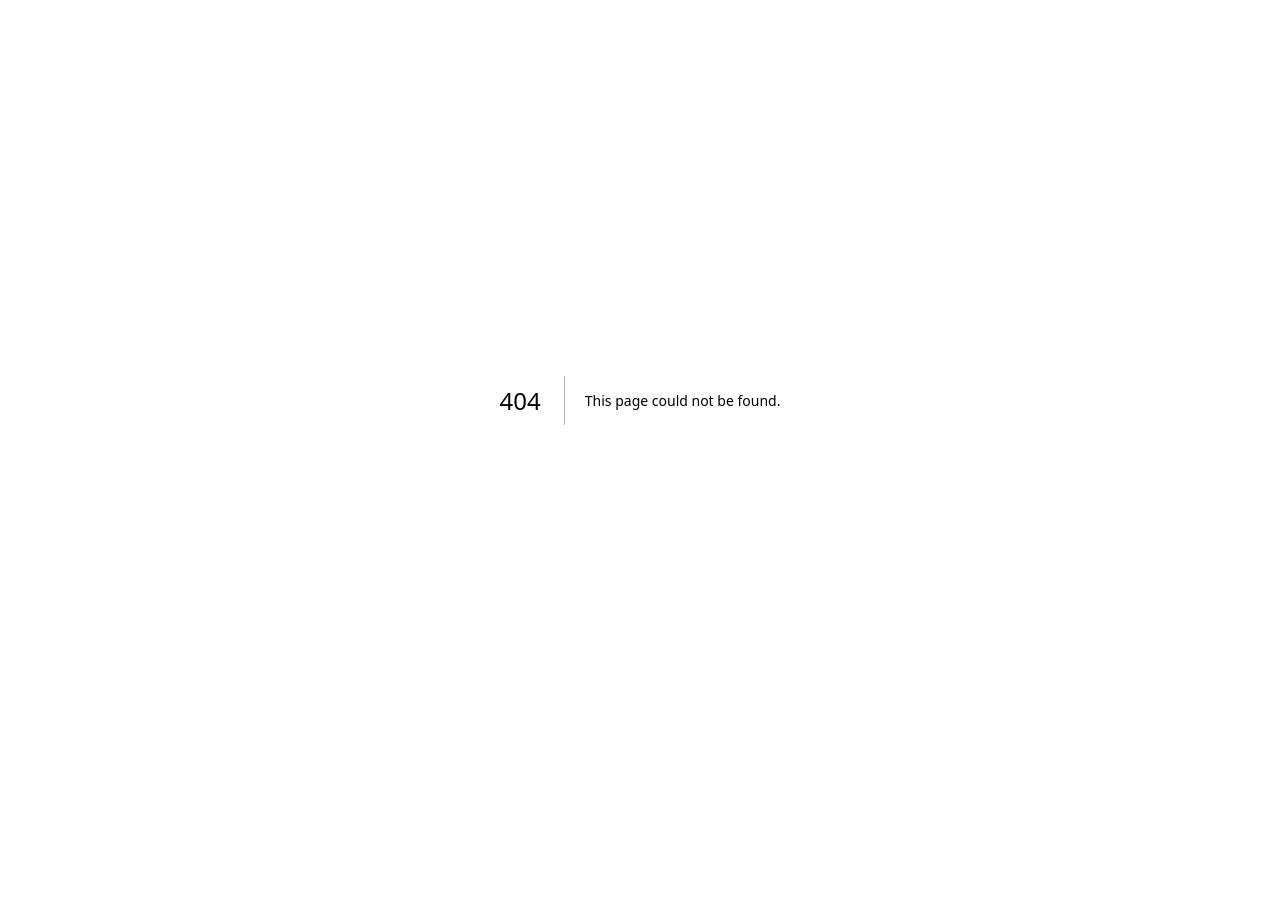
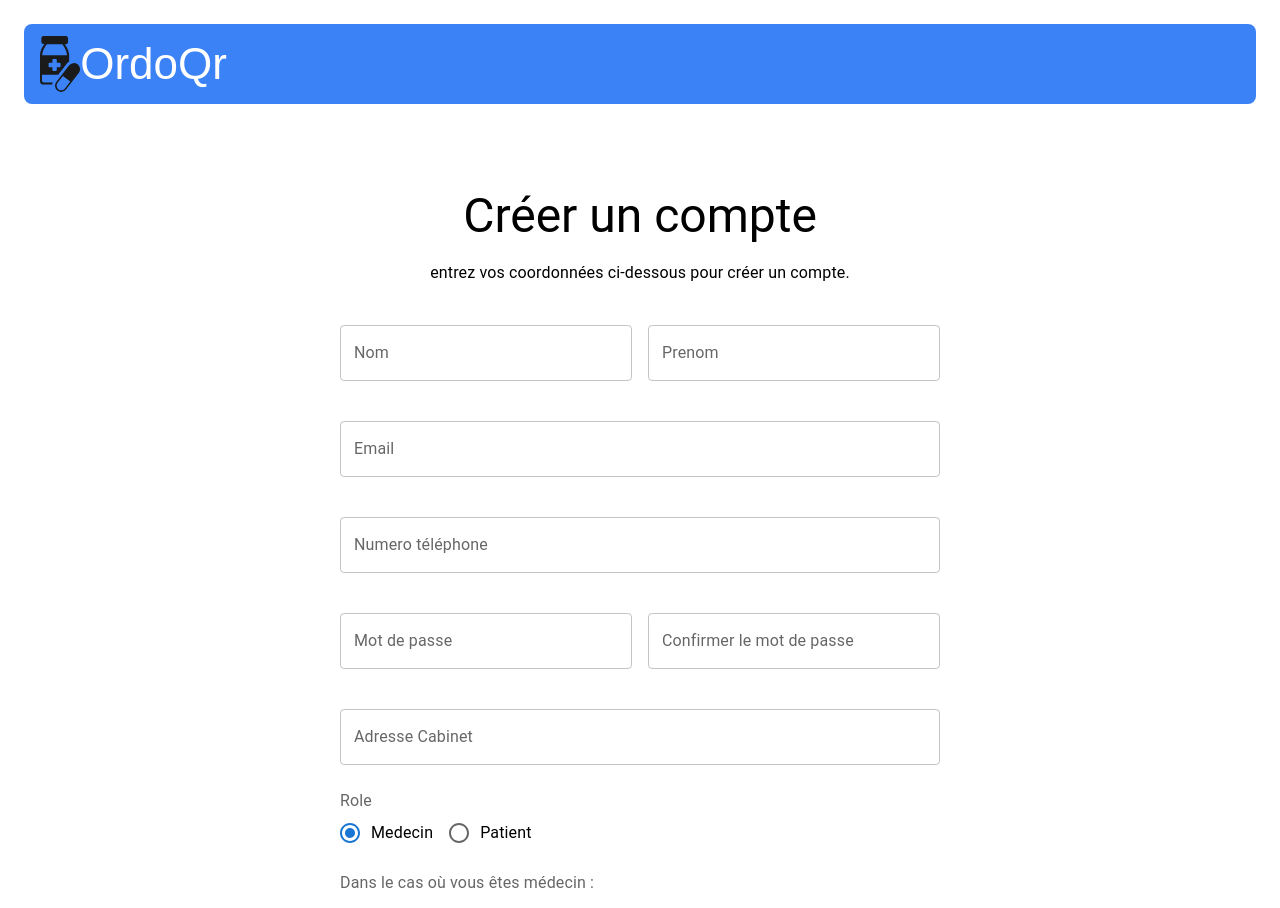
Before and after one commit to omrani-mohamed/OrdoQr, a Next.js app: page /login/register in a window 1280 px wide. Before the commit this address had no page. Shown: the top 908 px of the page. Before the commit the page ends 800 px from the top, so only its background shows below. Built offline with nearby package versions, Linux system fonts and the light colour scheme; a web font is replaced by a local one.

Commit message:
adding register form

```diff
--- a/app/login/page.tsx
+++ b/app/login/page.tsx
@@ -1,6 +1,6 @@
 'use client';
 
-import { Box, Button, Container, TextField, Typography, Grid } from '@mui/material';
+import { Box, Button, Container, TextField, Typography, Grid, FormLabel } from '@mui/material';
 import Image from 'next/image';
 import styled from '@emotion/styled';
 import Logo from '../ui/logo';
@@ -52,7 +52,7 @@
         <Logo />
     </LogoContainer>
     <LoginBox>
-      <Grid container>
+      <Grid container spacing={2}>
         <Grid item xs={12} md={6}>
           <SVGContainer className='rounded-lg'>
             <Image
@@ -89,6 +89,9 @@
                   Se connecter
                 </Button>
               </Link>
+              <Grid item xs={12}>
+                <FormLabel>Vous n&apos;avez pas de compte ? <Link className="text-blue-500" href="/login/register">Créer un compte</Link></FormLabel>
+              </Grid>
             </FormBox>
           </FormContainer>
         </Grid>
--- /dev/null
+++ b/app/login/register/page.tsx
@@ -0,0 +1,120 @@
+'use client';
+
+import React from 'react';
+import { Box, Button, Container, TextField, Typography, Grid, Radio, RadioGroup, FormControlLabel, FormControl, FormLabel } from '@mui/material';
+import styled from '@emotion/styled';
+import Logo from '@/app/ui/logo';
+import Footer from '@/app/ui/footer';
+import Link from 'next/link';
+
+const LoginBox = styled(Box)({
+  display: 'flex',
+  minHeight: '100vh',
+  flexDirection: 'column',
+  alignItems: 'center',
+  justifyContent: 'center',
+  padding: '2rem',
+});
+
+const FormContainer = styled(Container)({
+  display: 'flex',
+  flexDirection: 'column',
+  justifyContent: 'center',
+  alignItems: 'center',
+  padding: '2rem',
+  maxWidth: '100%',
+  '@media (min-width: 600px)': {
+    maxWidth: '600px',
+  },
+});
+
+const FormBox = styled(Box)({
+  display: 'flex',
+  width: '100%',
+  '@media (min-width: 600px)': {
+    width: '600px',
+  },
+});
+
+const LogoContainer = styled('div')({
+  height: '80px',
+  display: 'flex',
+  alignItems: 'center',
+  marginBottom: '20px',
+});
+
+export default function LoginPage() {
+  const [role, setRole] = React.useState('medecin');
+
+  const handleRoleChange = (event: React.ChangeEvent<HTMLInputElement>) => {
+    setRole(event.target.value);
+  };
+
+  return (
+    <main className="flex min-h-screen flex-col p-6">
+      <LogoContainer className='rounded-lg bg-blue-500 p-4'>
+        <Logo />
+      </LogoContainer>
+      <LoginBox>
+        <FormContainer>
+          <Typography variant="h3" component="h1" gutterBottom className='mr-auto'>
+            Créer un compte
+          </Typography>
+          <Typography className='mr-auto'>
+            entrez vos coordonnées ci-dessous pour créer un compte.
+          </Typography>
+          <br />
+          <FormBox component="form">
+            <Grid container spacing={2}>
+              <Grid item xs={12} sm={6}>
+                <TextField label="Nom" variant="outlined" margin="normal" fullWidth type="text"/>
+              </Grid>
+              <Grid item xs={12} sm={6}>
+                <TextField label="Prenom" variant="outlined" margin="normal" fullWidth type="text"/>
+              </Grid>
+              <Grid item xs={12}>
+                <TextField label="Email" variant="outlined" margin="normal" fullWidth type="email"/>
+              </Grid>
+              <Grid item xs={12}>
+                <TextField label="Numero téléphone" variant="outlined" margin="normal" fullWidth type="number" />
+              </Grid>
+              <Grid item xs={12} sm={6}>
+                <TextField label="Mot de passe" variant="outlined" margin="normal" fullWidth type="password"/>
+              </Grid>
+              <Grid item xs={12} sm={6}>
+                <TextField label="Confirmer le mot de passe" variant="outlined" margin="normal" fullWidth type="password"/>
+              </Grid>
+              <Grid item xs={12}>
+                <TextField label="Adresse Cabinet" variant="outlined" margin="normal" fullWidth type="text" />
+              </Grid>
+              <Grid item xs={12}>
+                <FormControl component="fieldset">
+                  <FormLabel component="legend">Role</FormLabel>
+                  <RadioGroup row aria-label="role" name="role" value={role} onChange={handleRoleChange}>
+                    <FormControlLabel value="medecin" control={<Radio />} label="Medecin" />
+                    <FormControlLabel value="patient" control={<Radio />} label="Patient" />
+                  </RadioGroup>
+                </FormControl>
+              </Grid>
+              <Grid item xs={12}>
+                <FormLabel>Dans le cas où vous êtes médecin : </FormLabel>
+                <TextField label="Spécialité" variant="outlined" margin="normal" fullWidth type="text" />
+              </Grid>
+              <Grid item xs={12}>
+                <Button className='bg-blue-500' type="submit" variant="contained" color="primary" fullWidth>
+                  Confirmer
+                </Button>
+              </Grid>
+              <Grid item xs={12}>
+                <FormLabel>Vous avez déjà un compte? <Link className="text-blue-500" href="/login">Se connecter</Link></FormLabel>
+              </Grid>
+            </Grid>
+          </FormBox>
+        </FormContainer>
+      </LoginBox>
+      <br />
+      <hr />
+      <Footer />
+    </main>
+  );
+}
--- a/app/medecin/liste-de-patients/page.tsx
+++ b/app/medecin/liste-de-patients/page.tsx
@@ -1,9 +1,11 @@
 import { lusitana } from "@/app/ui/fonts";
+import Table from "@/app/ui/medecin/table";
 
 export default function ListedePatients () {
   return (
     <main>
       <h1 className={`${lusitana.className} mb-4 text-xl md:text-2xl`}>La liste de Patients</h1>
+      <Table />
     </main>
   );
 }
--- a/app/ui/medecin/nav-links.tsx
+++ b/app/ui/medecin/nav-links.tsx
@@ -14,7 +14,6 @@
 
 
 const links = [
-  { name: "Page d'acceuil", href: '/medecin', icon: HomeIcon },
   { name: 'Dashboard', href: '/medecin/dashboard', icon: PresentationChartBarIcon},
   { name: 'Patients', href: '/medecin/liste-de-patients', icon: UserGroupIcon },
   { name: "Historique d'ordonnances", href:'/medecin/ordonnances', icon:ClipboardDocumentListIcon}
--- /dev/null
+++ b/app/ui/medecin/table.tsx
@@ -0,0 +1,95 @@
+export default async function Table() {
+    return (
+      <div className="mt-6 flow-root">
+        <div className="inline-block min-w-full align-middle">
+          <div className="rounded-lg bg-gray-50 p-2 md:pt-0">
+            <div className="md:hidden">
+                <div
+                  className="mb-2 w-full rounded-md bg-white p-4"
+                >
+                  <div className="flex items-center justify-between border-b pb-4">
+                    <div>
+                      <div className="mb-2 flex items-center">
+                        <p>name</p>
+                      </div>
+                      <p className="text-sm text-gray-500">email</p>
+                    </div>
+                  </div>
+                  <div className="flex w-full items-center justify-between pt-4">
+                    <div>
+                      <p className="text-xl font-medium">
+                      </p>
+                      <p>date</p>
+                    </div>
+                    <div className="flex justify-end gap-2">
+                    </div>
+                  </div>
+                </div>
+            </div>
+            <table className="hidden min-w-full text-gray-900 md:table">
+              <thead className="rounded-lg text-left text-sm font-normal">
+                <tr>
+                  <th scope="col" className="px-4 py-5 font-medium sm:pl-6">
+                    Nom
+                  </th>
+                  <th scope="col" className="px-4 py-5 font-medium sm:pl-6">
+                    Prenom
+                  </th>
+                  <th scope="col" className="px-3 py-5 font-medium">
+                    age
+                  </th>
+                  <th scope="col" className="px-4 py-5 font-medium sm:pl-6">
+                    Sexe
+                  </th>
+                  <th scope="col" className="px-3 py-5 font-medium">
+                    Email
+                  </th>
+                  <th scope="col" className="px-3 py-5 font-medium">
+                    Diagnostic
+                  </th>
+                  <th scope="col" className="px-3 py-5 font-medium">
+                    Date de derniere consultation
+                  </th>
+                  <th scope="col" className="relative py-3 pl-6 pr-3">
+                    <span className="sr-only">Edit</span>
+                  </th>
+                </tr>
+              </thead>
+              <tbody className="bg-white">
+                  <tr
+                    className="w-full border-b py-3 text-sm last-of-type:border-none [&:first-child>td:first-child]:rounded-tl-lg [&:first-child>td:last-child]:rounded-tr-lg [&:last-child>td:first-child]:rounded-bl-lg [&:last-child>td:last-child]:rounded-br-lg">
+                    <td className="whitespace-nowrap py-3 pl-6 pr-3">
+                      <div className="flex items-center gap-3">
+
+                      </div>
+                    </td>
+                    <td className="whitespace-nowrap px-3 py-3">
+
+                    </td>
+                    <td className="whitespace-nowrap px-3 py-3">
+
+                    </td>
+                    <td className="whitespace-nowrap px-3 py-3">
+
+                    </td>
+                    <td className="whitespace-nowrap px-3 py-3">
+
+                    </td>
+                    <td className="whitespace-nowrap px-3 py-3">
+
+                    </td>
+                    <td className="whitespace-nowrap px-3 py-3">
+
+                    </td>
+                    <td className="flex justify-end gap-2 whitespace-nowrap px-6 py-4 text-sm">
+                    <div className="flex justify-end gap-3">
+                      </div>
+                    </td>
+                  </tr>
+              </tbody>
+            </table>
+          </div>
+        </div>
+      </div>
+    );
+  }
```
